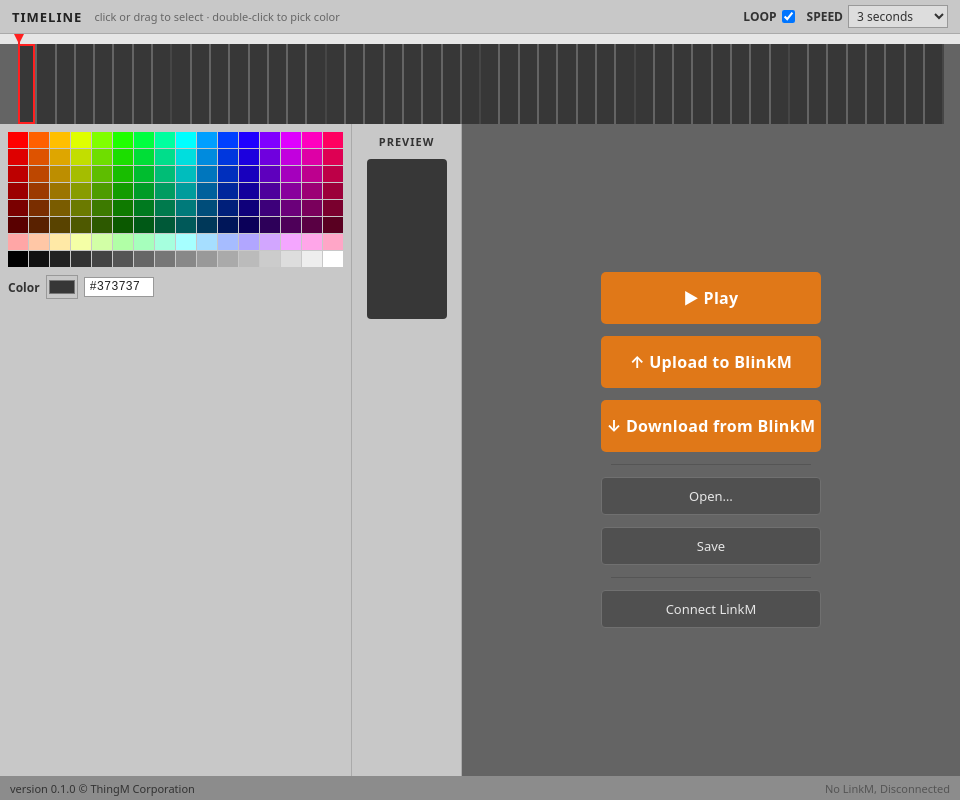
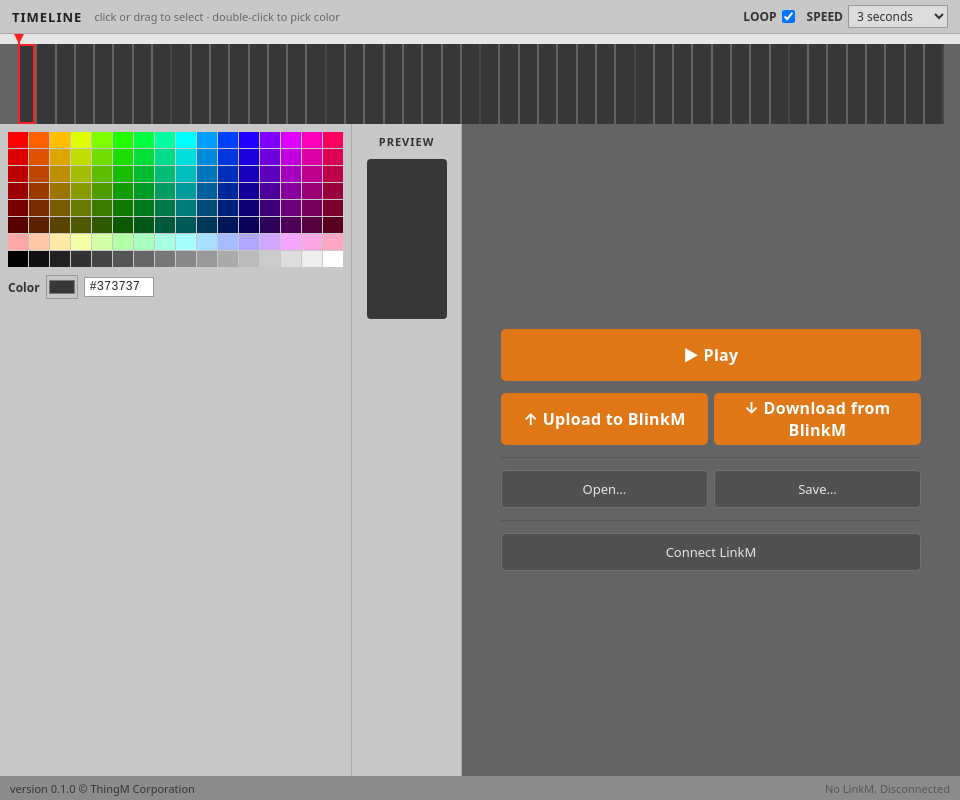
Before and after one commit to todbot/BlinkMSequencer, an Electron app: page index.html in a window 960 px wide. Drawn offline with Linux system fonts and the light colour scheme; no server answers.

Commit message:
Unset tiles send black to hardware during preview playback
During playback, slices with the default "unset" color rgb(55,55,55)
now send black (0,0,0) to the BlinkM, matching the burn behavior.
The LED preview circle still shows gray so unset tiles remain visible
in the UI.

```diff
--- a/index.html
+++ b/index.html
@@ -56,14 +56,18 @@
 
     <!-- Action buttons -->
     <div id="controls-panel">
-      <button id="play-btn"     class="btn-action">▶  Play</button>
-      <button id="upload-btn"   class="btn-action">↑  Upload to BlinkM</button>
-      <button id="download-btn" class="btn-action">↓  Download from BlinkM</button>
+      <button id="play-btn" class="btn-action">▶  Play</button>
+      <div class="btn-row">
+        <button id="upload-btn"   class="btn-action btn-half">↑  Upload to BlinkM</button>
+        <button id="download-btn" class="btn-action btn-half">↓  Download from BlinkM</button>
+      </div>
       <hr class="ctrl-sep">
-      <button id="open-btn"     class="btn-secondary">Open…</button>
-      <button id="save-btn"     class="btn-secondary">Save</button>
+      <div class="btn-row">
+        <button id="open-btn" class="btn-secondary btn-half">Open…</button>
+        <button id="save-btn" class="btn-secondary btn-half">Save…</button>
+      </div>
       <hr class="ctrl-sep">
-      <button id="connect-btn"  class="btn-secondary">Connect LinkM</button>
+      <button id="connect-btn" class="btn-secondary">Connect LinkM</button>
     </div>
 
   </div>
--- a/main.js
+++ b/main.js
@@ -203,7 +203,7 @@ ipcMain.handle('seq:open', async () => {
 
 function createWindow() {
   win = new BrowserWindow({
-    width: 860,
+    width: 960,
     height: 560,
     resizable: false,
     title: 'BlinkM Sequencer',
--- a/renderer.js
+++ b/renderer.js
@@ -33,7 +33,7 @@ const playBtn     = document.getElementById('play-btn');
 const uploadBtn   = document.getElementById('upload-btn');
 const downloadBtn = document.getElementById('download-btn');
 const openBtn     = document.getElementById('open-btn');
-const saveBtn     = document.getElementById('save-btn');
+const saveBtn     = document.getElementById('save-btn');   // "Save…"
 const connectBtn  = document.getElementById('connect-btn');
 const loopCheck   = document.getElementById('loop-check');
 const speedSelect = document.getElementById('speed-select');
@@ -256,7 +256,8 @@ function scheduleFrame() {
     setLedTarget(c.r, c.g, c.b);
     if (isConnected && idx !== lastPlayIdx) {
       lastPlayIdx = idx;
-      window.linkm.sendColor(c.r, c.g, c.b);
+      const isUnset = c.r === DEFAULT_RGB.r && c.g === DEFAULT_RGB.g && c.b === DEFAULT_RGB.b;
+      window.linkm.sendColor(isUnset ? 0 : c.r, isUnset ? 0 : c.g, isUnset ? 0 : c.b);
     }
 
     scheduleFrame();
--- a/style.css
+++ b/style.css
@@ -232,7 +232,7 @@ body {
 }
 
 .btn-action {
-  width: 220px;
+  width: 420px;
   height: 52px;
   background: #e07818;
   color: #fff;
@@ -250,7 +250,7 @@ body {
 .btn-action:disabled { background: #7c5030; cursor: not-allowed; }
 
 .btn-secondary {
-  width: 220px;
+  width: 420px;
   height: 38px;
   background: #505050;
   color: #e6e6e6;
@@ -262,8 +262,19 @@ body {
 
 .btn-secondary:hover { background: #606060; }
 
+.btn-row {
+  display: flex;
+  gap: 6px;
+  width: 420px;
+}
+
+.btn-half {
+  flex: 1;
+  width: auto;
+}
+
 .ctrl-sep {
-  width: 200px;
+  width: 420px;
   border: none;
   border-top: 1px solid #555;
 }
```
